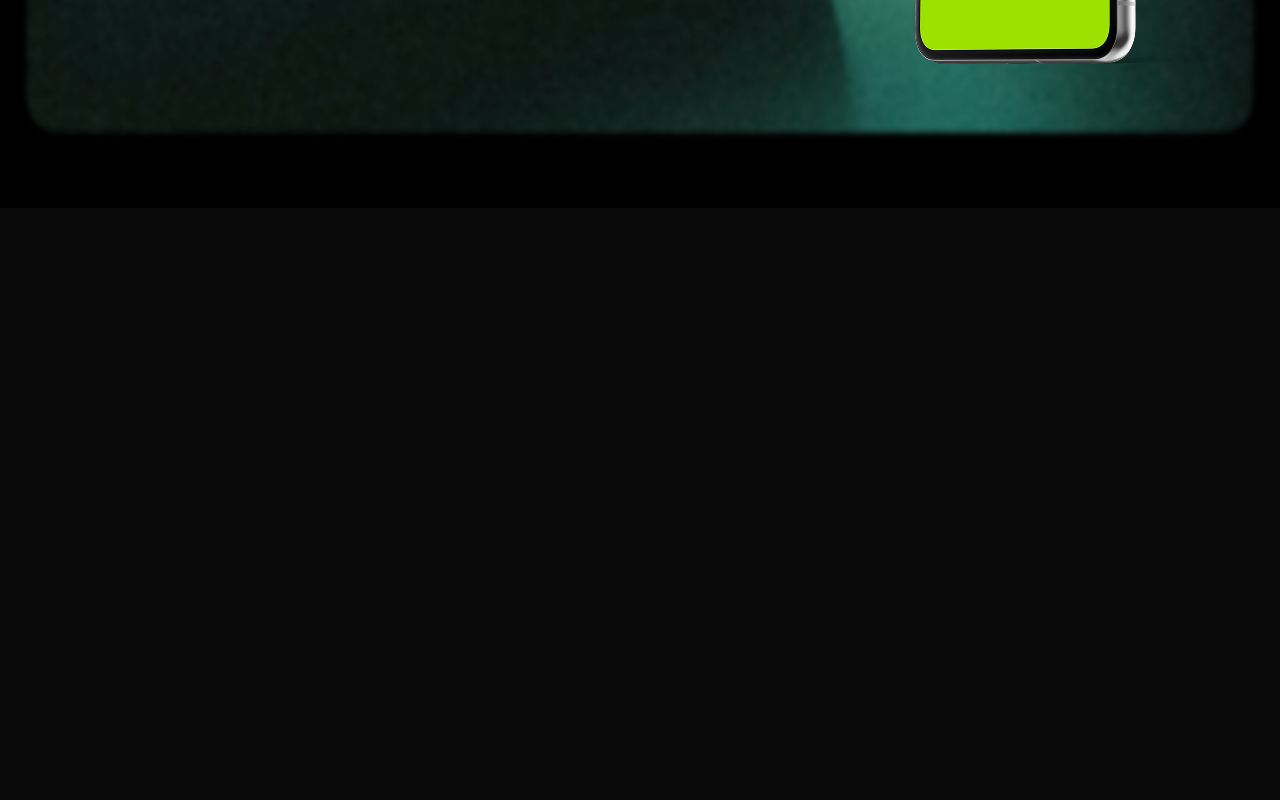
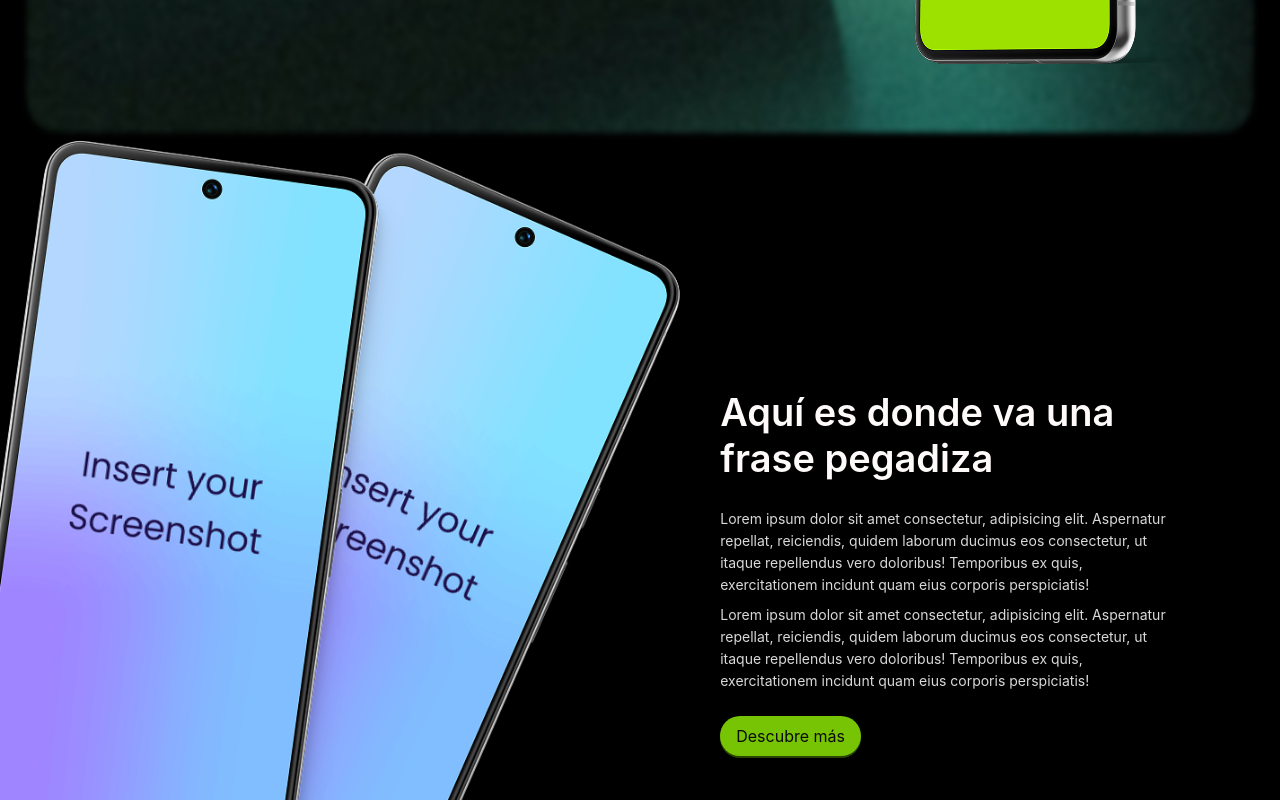
Before and after one commit to arroba-everyone/Everyone_Web, a React (Vite) app: page / in a window 1280 px wide. Shown: the part 640-1440 px from the top of the page. Before the commit the page ends 848 px from the top, so only its background shows below. Built offline with nearby package versions, Linux system fonts and the light colour scheme.

Commit message:
Create second page

```diff
--- a/src/routes/index.tsx
+++ b/src/routes/index.tsx
@@ -1,10 +1,11 @@
 import { createFileRoute } from '@tanstack/react-router';
 import { MainLayout } from '@everyone-web/components/MainLayout/MainLayout';
 import { Flex } from '@everyone-web/ui/Common/Flex';
-import { Image } from 'antd';
+import { Image, Space } from 'antd';
 import styles from '@everyone-web/css/index.module.css';
 import movilLanding from '@everyone-web/assets/movilLanding.png';
-import { Title } from '@everyone-web/ui/Common/Typography/Title';
+import movilesSeccion2 from '@everyone-web/assets/movilesSeccion2.png';
+import { Title, Text } from '@everyone-web/ui/Common/Typography';
 import { Button } from '@everyone-web/ui/Common/Button';
 
 export const Route = createFileRoute('/')({
@@ -32,6 +33,27 @@ function App() {
           <Image src={movilLanding} preview={false} />
         </Flex>
       </Flex>
+      <Flex justify="space-between" align="center" style={{ height: '100dvh' }}>
+        <Image src={movilesSeccion2} preview={false} />
+        <Flex vertical gap={8} style={{ width: '40dvw', marginRight: '100px' }}>
+          <Title level={1}>Aquí es donde va una frase pegadiza</Title>
+          <Text>
+            Lorem ipsum dolor sit amet consectetur, adipisicing elit. Aspernatur repellat,
+            reiciendis, quidem laborum ducimus eos consectetur, ut itaque repellendus vero
+            doloribus! Temporibus ex quis, exercitationem incidunt quam eius corporis perspiciatis!
+          </Text>
+          <Text>
+            Lorem ipsum dolor sit amet consectetur, adipisicing elit. Aspernatur repellat,
+            reiciendis, quidem laborum ducimus eos consectetur, ut itaque repellendus vero
+            doloribus! Temporibus ex quis, exercitationem incidunt quam eius corporis perspiciatis!
+          </Text>
+          <Space>
+            <Button type="primary" shape="round" size="large" style={{ marginTop: '16px' }}>
+              Descubre más
+            </Button>
+          </Space>
+        </Flex>
+      </Flex>
     </MainLayout>
   );
 }
--- /dev/null
+++ b/src/ui/Common/Typography/Text.tsx
@@ -0,0 +1,11 @@
+import type { IBaseComponent } from '@everyone-web/types/global';
+import { Typography } from 'antd';
+import type { TitleProps } from 'antd/es/typography/Title';
+
+interface IText extends TitleProps {}
+
+export const Text: IBaseComponent<IText> = ({ children, ...props }) => {
+  const { Text: AntdText } = Typography;
+
+  return <AntdText {...props}>{children}</AntdText>;
+};
--- /dev/null
+++ b/src/ui/Common/Typography/index.tsx
@@ -0,0 +1,4 @@
+import { Title } from './Title';
+import { Text } from './Text';
+
+export { Title, Text };
```
Also changed, not shown: src/assets/movilesSeccion2.png (added).
